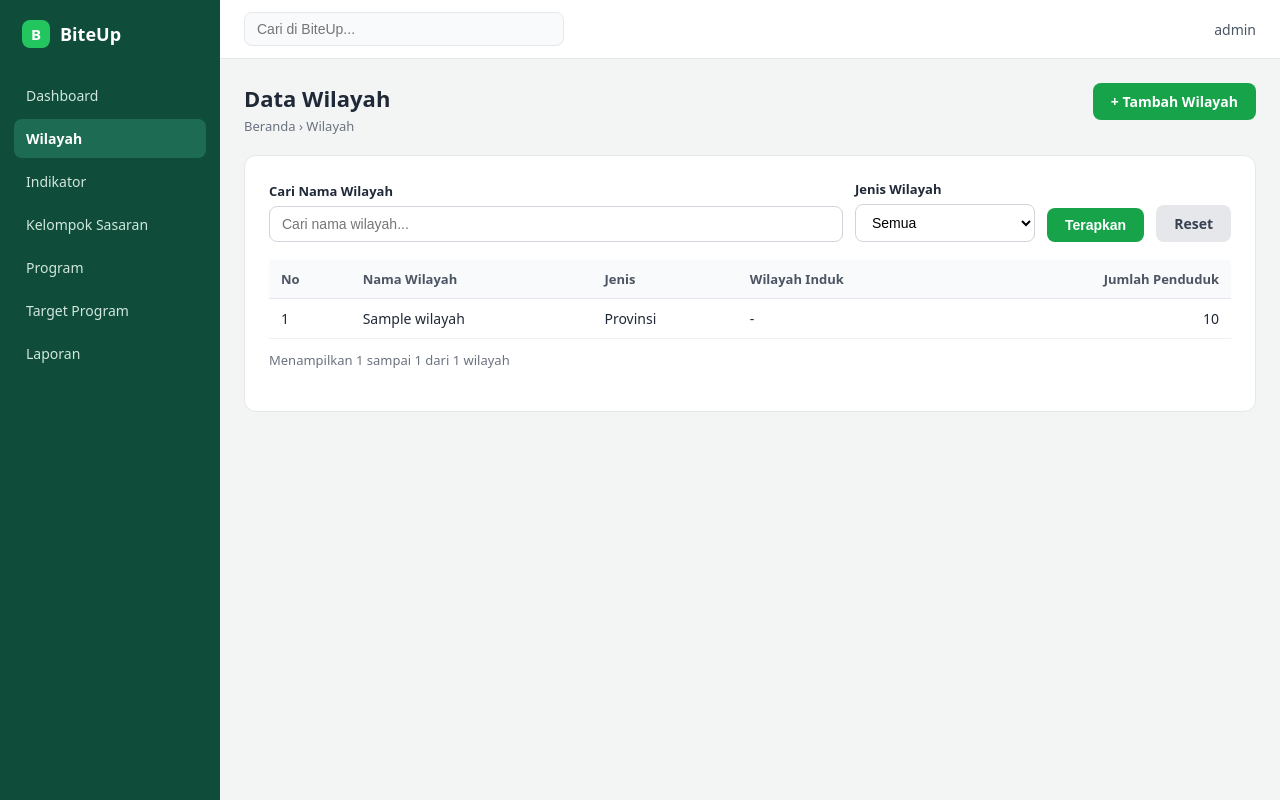
After one commit to AdindaSN/BiteUp, a Laravel app: page /wilayah in a window 1280 px wide. The commit adds this page. Run offline with Laravel 12, Linux system fonts and the light colour scheme; tables that the repository leaves empty hold one stand-in row (values such as "Sample post"); parts of the project's set-up code (start-up, migrations or seed data) failed here and were passed over.

Commit message:
feat(PBI-002): melihat daftar wilayah

```diff
--- a/app/Http/Controllers/WilayahController.php
+++ b/app/Http/Controllers/WilayahController.php
@@ -8,6 +8,26 @@ use Illuminate\Validation\Rule;
 
 class WilayahController extends Controller
 {
+    // Daftar wilayah, dengan pencarian nama dan filter jenis
+    public function index(Request $request)
+    {
+        $query = Wilayah::with('induk');
+
+        if ($request->filled('cari')) {
+            $query->where('nama_wilayah', 'like', '%' . $request->cari . '%');
+        }
+
+        if ($request->filled('level')) {
+            $query->where('level', $request->level);
+        }
+
+        $wilayah = $query->orderBy('nama_wilayah')
+            ->paginate(10)
+            ->withQueryString();
+
+        return view('wilayah.index', compact('wilayah'));
+    }
+
     public function create()
     {
         $induk = Wilayah::orderBy('nama_wilayah')->get();
@@ -17,7 +37,6 @@ class WilayahController extends Controller
 
     public function store(Request $request)
     {
-        // Ubah "123.000.000" atau "123,000,000" jadi "123000000" sebelum divalidasi
         $request->merge([
             'jumlah_penduduk' => $this->bersihkanAngka($request->input('jumlah_penduduk')),
         ]);
@@ -28,7 +47,6 @@ class WilayahController extends Controller
             'level'           => ['required', Rule::in(array_keys(Wilayah::LEVEL))],
             'parent_id'       => [Rule::requiredIf(fn () => (int) $request->level !== 1), 'nullable', 'exists:wilayah,id_wilayah'],
             'jumlah_penduduk' => ['required', 'integer', 'min:0'],
-            // Ganti 'nullable' jadi 'required' kalau Acceptance Criteria mewajibkan semua kolom
             'latitude'        => ['nullable', 'numeric', 'between:-90,90'],
             'longitude'       => ['nullable', 'numeric', 'between:-180,180'],
         ], [
@@ -42,15 +60,12 @@ class WilayahController extends Controller
             'jumlah_penduduk.required' => 'Jumlah penduduk wajib diisi.',
             'jumlah_penduduk.integer'  => 'Jumlah penduduk harus berupa angka.',
             'jumlah_penduduk.min'      => 'Jumlah penduduk tidak boleh negatif.',
-            'latitude.required'        => 'Latitude wajib diisi.',
             'latitude.numeric'         => 'Latitude harus berupa angka.',
             'latitude.between'         => 'Latitude harus antara -90 dan 90.',
-            'longitude.required'       => 'Longitude wajib diisi.',
             'longitude.numeric'        => 'Longitude harus berupa angka.',
             'longitude.between'        => 'Longitude harus antara -180 dan 180.',
         ]);
 
-        // Provinsi tidak punya induk
         if ((int) $validated['level'] === 1) {
             $validated['parent_id'] = null;
         }
@@ -58,12 +73,10 @@ class WilayahController extends Controller
         Wilayah::create($validated);
 
         return redirect()
-            ->route('wilayah.create')
+            ->route('wilayah.index')
             ->with('success', 'Wilayah berhasil ditambahkan.');
     }
 
-    // Hanya membuang pemisah ribuan kalau polanya benar (1.000 / 12.345.678).
-    // Huruf atau format aneh dibiarkan, supaya tetap kena validasi "harus angka".
     private function bersihkanAngka($nilai)
     {
         $nilai = trim((string) $nilai);
--- a/app/Models/Wilayah.php
+++ b/app/Models/Wilayah.php
@@ -27,4 +27,9 @@ class Wilayah extends Model
         'latitude',
         'longitude',
     ];
+
+    public function induk()
+{
+    return $this->belongsTo(Wilayah::class, 'parent_id', 'id_wilayah');
 }
+}
--- a/resources/views/layouts/app.blade.php
+++ b/resources/views/layouts/app.blade.php
@@ -53,7 +53,7 @@
         <div class="brand"><span class="logo">B</span> BiteUp</div>
         <nav>
             <a href="#" class="menu">Dashboard</a>
-            <a href="{{ route('wilayah.create') }}" class="menu {{ request()->routeIs('wilayah.*') ? 'active' : '' }}">Wilayah</a>
+            <a href="{{ route('wilayah.index') }}" class="menu {{ request()->routeIs('wilayah.*') ? 'active' : '' }}">Wilayah</a>
             <a href="#" class="menu">Indikator</a>
             <a href="#" class="menu">Kelompok Sasaran</a>
             <a href="#" class="menu">Program</a>
--- /dev/null
+++ b/resources/views/wilayah/index.blade.php
@@ -0,0 +1,101 @@
+@extends('layouts.app')
+
+@section('title', 'Data Wilayah')
+
+@section('content')
+    <style>
+        .page-head { display: flex; justify-content: space-between; align-items: flex-start; gap: 16px; flex-wrap: wrap; }
+        .btn-link { text-decoration: none; display: inline-block; }
+        .toolbar { display: flex; gap: 12px; align-items: flex-end; flex-wrap: wrap; margin-bottom: 18px; }
+        .toolbar .field { min-width: 180px; }
+        .toolbar .field.grow { flex: 1; min-width: 220px; }
+        .table-wrap { overflow-x: auto; }
+        table.data { width: 100%; border-collapse: collapse; font-size: 14px; }
+        table.data th { text-align: left; padding: 10px 12px; background: #f9fafb; border-bottom: 1px solid #e5e7eb; font-size: 13px; color: #4b5563; }
+        table.data td { padding: 10px 12px; border-bottom: 1px solid #f0f1f3; }
+        table.data td.angka, table.data th.angka { text-align: right; }
+        table.data td.kosong { text-align: center; color: #6b7280; padding: 32px 12px; }
+        .pager { margin-top: 18px; }
+        .pager nav ul.pagination { list-style: none; display: flex; gap: 8px; }
+        .pager nav ul.pagination li a, .pager nav ul.pagination li span { display: inline-block; padding: 6px 14px; border: 1px solid #d1d5db; border-radius: 8px; font-size: 13px; text-decoration: none; color: #374151; background: #fff; }
+        .pager nav ul.pagination li.disabled span { color: #9ca3af; background: #f3f4f6; }
+        .info { font-size: 13px; color: #6b7280; margin-top: 12px; }
+    </style>
+
+    <div class="page-head">
+        <div>
+            <h1 class="page-title">Data Wilayah</h1>
+            <p class="breadcrumb">Beranda &rsaquo; Wilayah</p>
+        </div>
+        <a href="{{ route('wilayah.create') }}" class="btn btn-primary btn-link">+ Tambah Wilayah</a>
+    </div>
+
+    <div class="card">
+        @if (session('success'))
+            <div class="alert-success">{{ session('success') }}</div>
+        @endif
+
+        <form action="{{ route('wilayah.index') }}" method="GET" class="toolbar">
+            <div class="field grow">
+                <label for="cari">Cari Nama Wilayah</label>
+                <input type="text" id="cari" name="cari" value="{{ request('cari') }}" placeholder="Cari nama wilayah...">
+            </div>
+
+            <div class="field">
+                <label for="level">Jenis Wilayah</label>
+                <select id="level" name="level">
+                    <option value="">Semua</option>
+                    @foreach (\App\Models\Wilayah::LEVEL as $angka => $label)
+                        <option value="{{ $angka }}" @selected((string) request('level') === (string) $angka)>{{ $label }}</option>
+                    @endforeach
+                </select>
+            </div>
+
+            <button type="submit" class="btn btn-primary">Terapkan</button>
+            <a href="{{ route('wilayah.index') }}" class="btn btn-light btn-link">Reset</a>
+        </form>
+
+        <div class="table-wrap">
+            <table class="data">
+                <thead>
+                    <tr>
+                        <th>No</th>
+                        <th>Nama Wilayah</th>
+                        <th>Jenis</th>
+                        <th>Wilayah Induk</th>
+                        <th class="angka">Jumlah Penduduk</th>
+                    </tr>
+                </thead>
+                <tbody>
+                    @forelse ($wilayah as $w)
+                        <tr>
+                            <td>{{ $wilayah->firstItem() + $loop->index }}</td>
+                            <td>{{ $w->nama_wilayah }}</td>
+                            <td>{{ \App\Models\Wilayah::LEVEL[$w->level] ?? '-' }}</td>
+                            <td>{{ $w->induk->nama_wilayah ?? '-' }}</td>
+                            <td class="angka">{{ number_format($w->jumlah_penduduk ?? 0, 0, ',', '.') }}</td>
+                        </tr>
+                    @empty
+                        <tr>
+                            <td colspan="5" class="kosong">
+                                @if (request()->filled('cari') || request()->filled('level'))
+                                    Tidak ada wilayah yang cocok dengan pencarian atau filter yang dipilih.
+                                @else
+                                    Belum ada data wilayah.
+                                @endif
+                            </td>
+                        </tr>
+                    @endforelse
+                </tbody>
+            </table>
+        </div>
+
+        @if ($wilayah->total() > 0)
+            <p class="info">Menampilkan {{ $wilayah->firstItem() }} sampai {{ $wilayah->lastItem() }} dari {{ $wilayah->total() }} wilayah</p>
+        @endif
+
+        <div class="pager">
+            {{ $wilayah->links('pagination::simple-default') }}
+        </div>
+    </div>
+@endsection
--- a/routes/web.php
+++ b/routes/web.php
@@ -7,5 +7,6 @@ Route::get('/', function () {
     return view('welcome');
 });
 
+Route::get('/wilayah', [WilayahController::class, 'index'])->name('wilayah.index');
 Route::get('/wilayah/tambah', [WilayahController::class, 'create'])->name('wilayah.create');
 Route::post('/wilayah', [WilayahController::class, 'store'])->name('wilayah.store');
```
Also changed, not shown: resources/views/wilayah/create.blade.php (+4 -3 lines).
